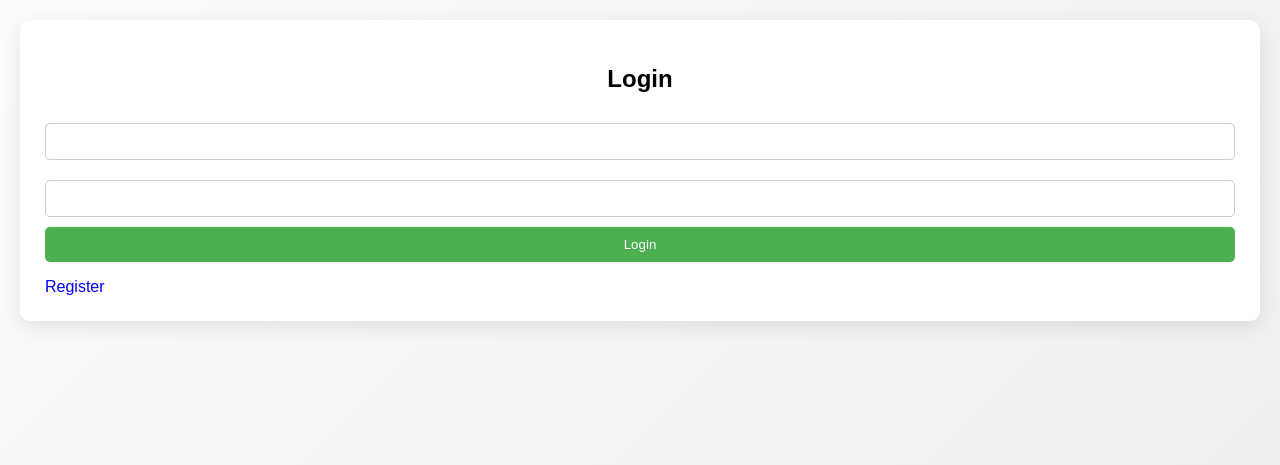
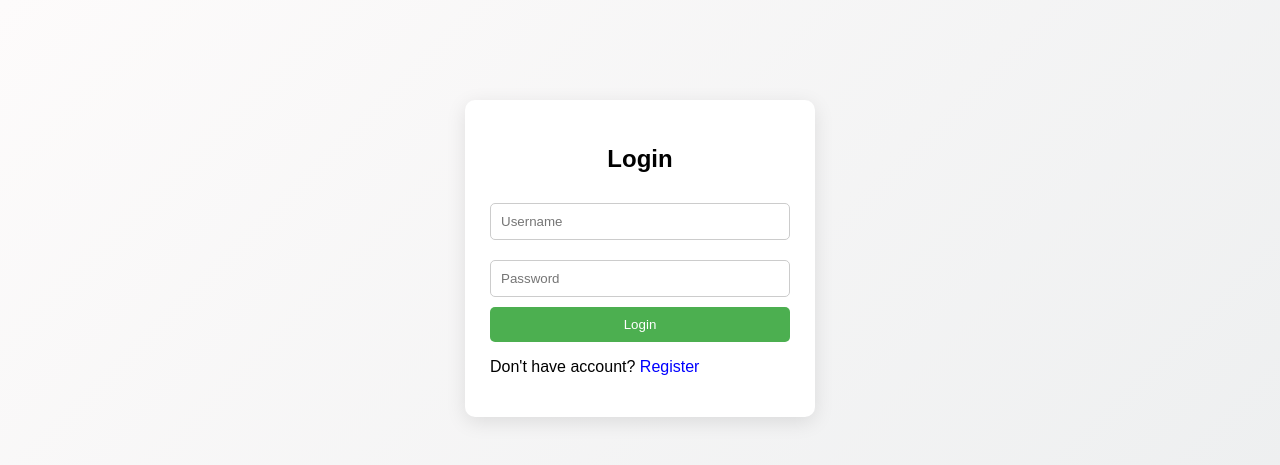
Before and after one commit to rajeshjhenkar338-byte/Fitness-app, a Flask app: page /login in a window 1280 px wide. Shown: the top 465 px of the page. Run offline with Flask 3, Linux system fonts and the light colour scheme.

Commit message:
Enhance login form with placeholders and container
Updated the login form to include placeholders and improved layout.

```diff
--- a/templates/login.html
+++ b/templates/login.html
@@ -1,12 +1,15 @@
 <link rel="stylesheet" href="/static/style.css">
-<div class="main">
+
+<div class="container">
   <div class="card">
     <h2>Login</h2>
+
     <form method="POST">
-<input name="username">
-<input name="password" type="password">
+      <input name="username" placeholder="Username">
+      <input name="password" type="password" placeholder="Password">
       <button>Login</button>
     </form>
-<a href="/register">Register</a>
+
+    <p>Don't have account? <a href="/register">Register</a></p>
   </div>
 </div>
```
Lines whose indentation alone changed are shown as unchanged.
